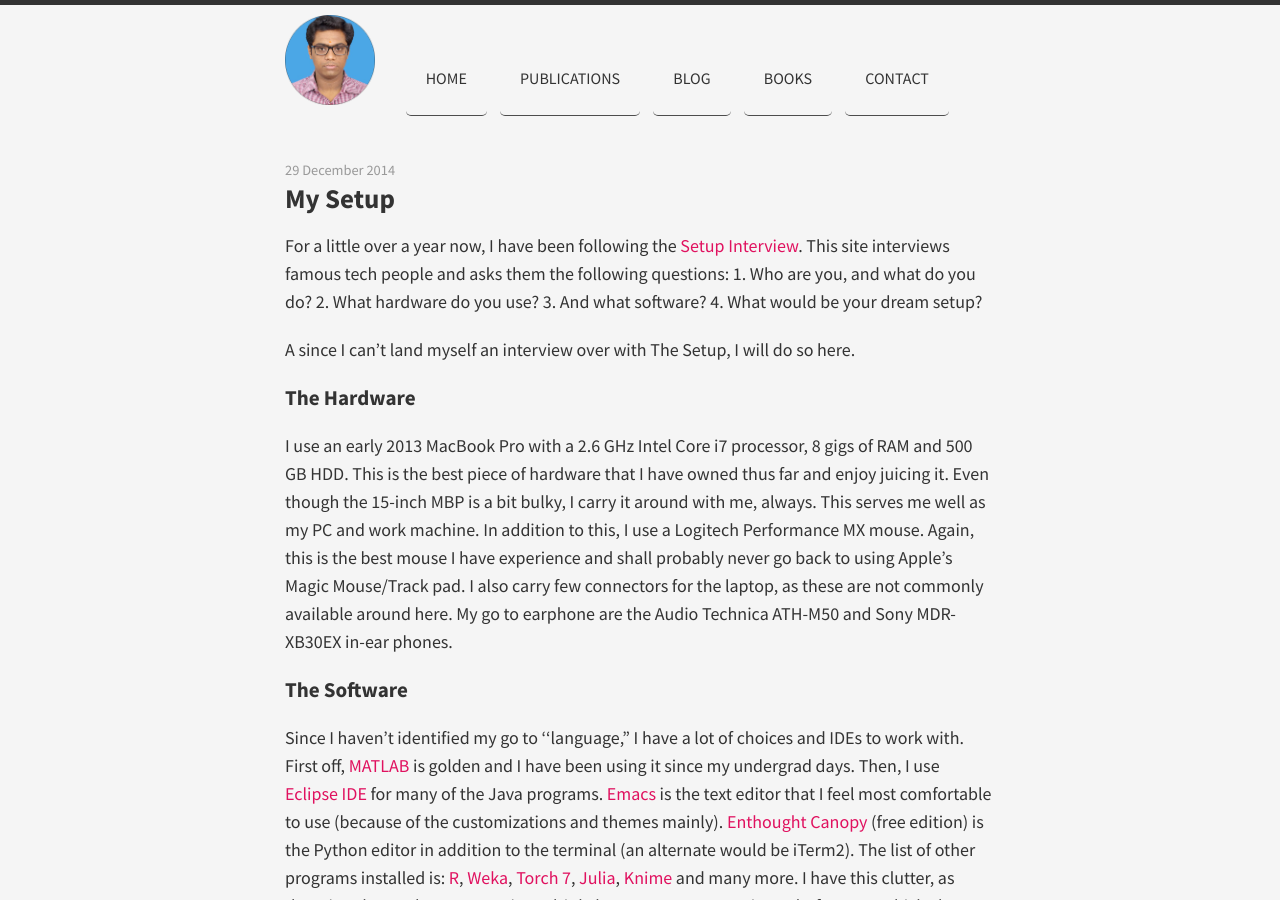
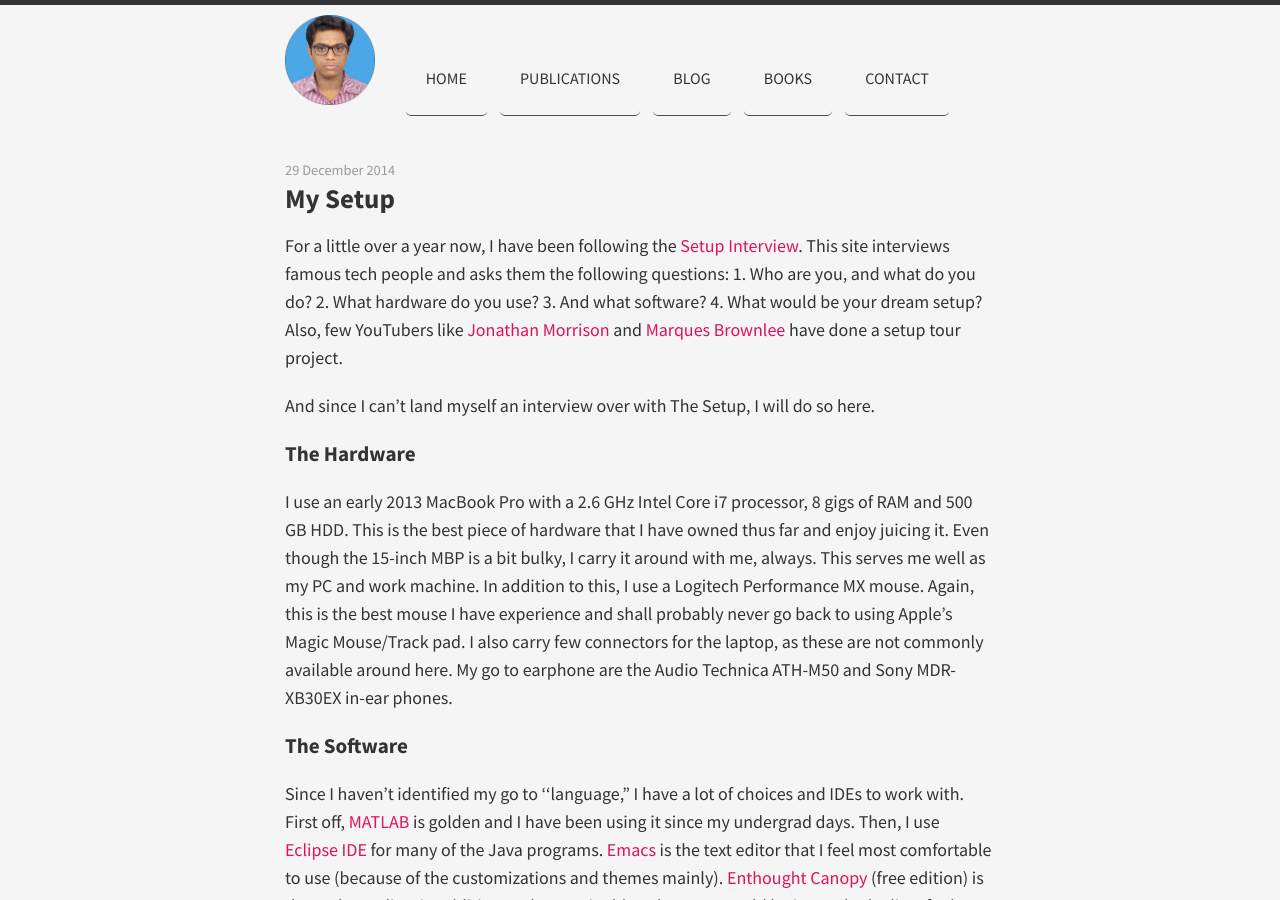
Before and after one commit to forkmsrini/forkmsrini.github.io-master, a Jekyll site: the page built from _posts/2014-12-29-mySetup.md, in a window 1280 px wide and 900 px high. Built offline with Jekyll 4.4.1, drawn with Linux system fonts in a browser that asks for light colours; nearby versions of some CDN libraries; Markdown is read by kramdown in place of the engine named in the settings.

Commit message:
Update 2014-12-29-mySetup.md

```diff
--- a/_posts/2014-12-29-mySetup.md
+++ b/_posts/2014-12-29-mySetup.md
@@ -2,9 +2,9 @@
 layout: post
 title: My Setup
 ---
-For a little over a year now, I have been following the [Setup Interview](http://usesthis.com/). This site interviews famous tech people and asks them the following questions: 1. Who are you, and what do you do? 2. What hardware do you use? 3. And what software? 4. What would be your dream setup?
+For a little over a year now, I have been following the [Setup Interview](http://usesthis.com/). This site interviews famous tech people and asks them the following questions: 1. Who are you, and what do you do? 2. What hardware do you use? 3. And what software? 4. What would be your dream setup? Also, few YouTubers like [Jonathan Morrison](https://twitter.com/tldtoday) and [Marques Brownlee](https://twitter.com/MKBHD) have done a setup tour project.
 
-A since I can't land myself an interview over with The Setup, I will do so here.
+And since I can't land myself an interview over with The Setup, I will do so here.
 
 ### The Hardware
 I use an early 2013 MacBook Pro with a 2.6 GHz Intel Core i7 processor, 8 gigs of RAM and 500 GB HDD. This is the best piece of hardware that I have owned thus far and enjoy juicing it. Even though the 15-inch MBP is a bit bulky, I carry it around with me, always. This serves me well as my PC and work machine.
```
